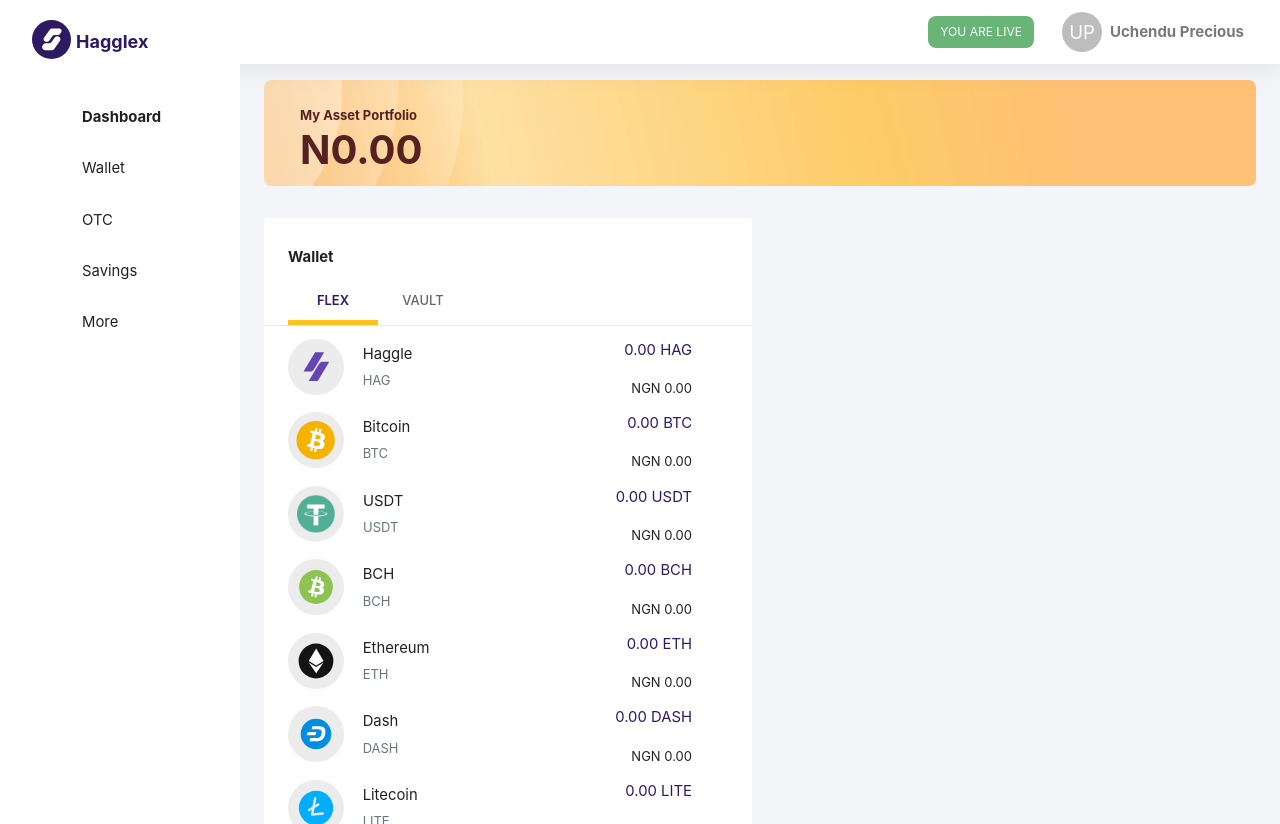
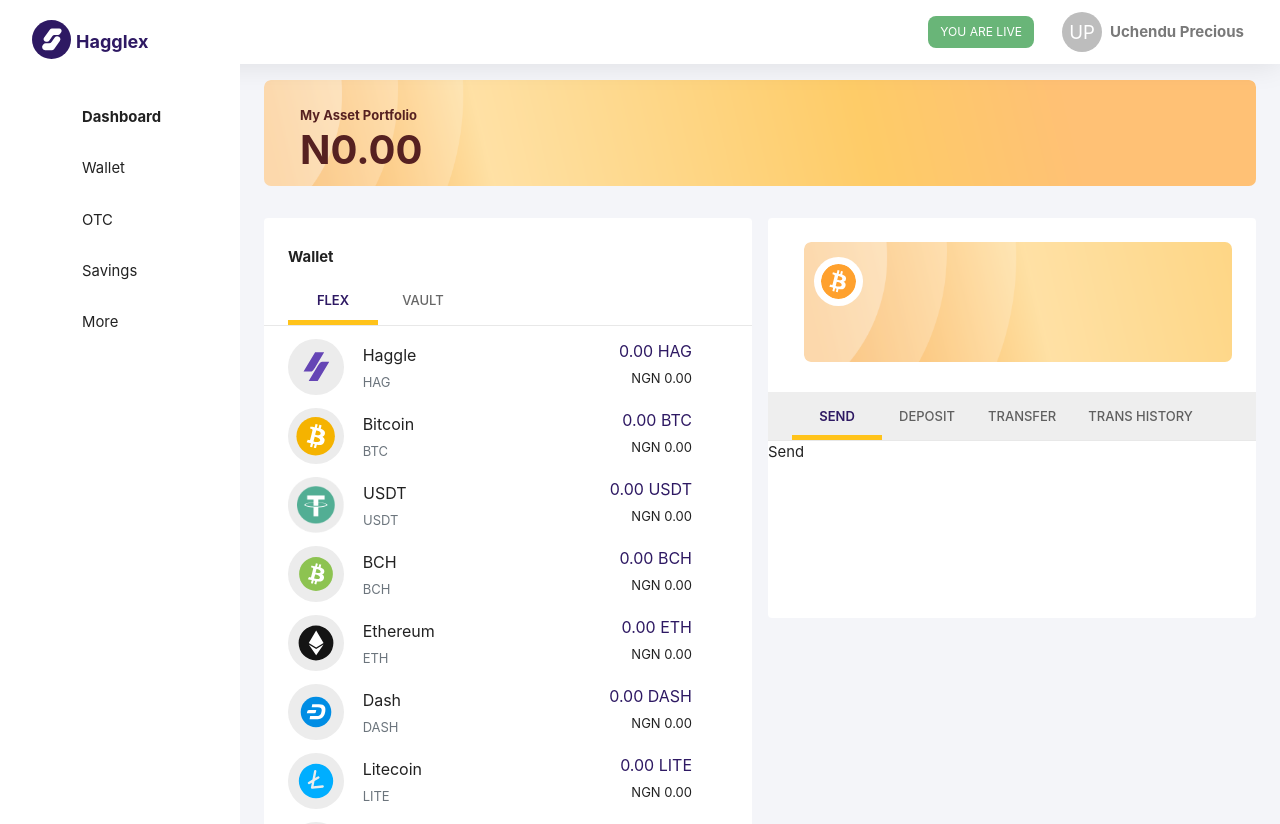
Before and after one commit to allindeveloper/hagglex-web, a React (Create React App) app: page /app/dashboard in a window 1280 px wide. Built offline with nearby package versions, Linux system fonts and the light colour scheme.

Commit message:
styling dashboard right section

```diff
--- a/src/components/shared/ListItem.tsx
+++ b/src/components/shared/ListItem.tsx
@@ -21,7 +21,7 @@
                 </div>
             </div>
             <div className={classes.listItemRight}>
-                <p>{amount.toFixed(2)} {code}</p>
+                <p className="mb-1">{amount.toFixed(2)} {code}</p>
                 <small>NGN {amount.toFixed(2)}</small>
             </div>
         </div>
--- a/src/components/shared/TopNavigation.tsx
+++ b/src/components/shared/TopNavigation.tsx
@@ -105,7 +105,9 @@
   tabs?: ITabs[],
   tabPanels?: ITabPanels[],
   tabIndex?: number,
-  history?: any
+  history?: any,
+  backgroundColor?:React.CSSProperties['backgroundColor'],
+  showBottomBorder?:boolean
 }
 const TopNavigation = (props: TopNavigationProps) => {
   const classes = useStyles();
@@ -154,6 +156,10 @@
           variant="scrollable"
           scrollButtons="auto"
           aria-label="tabs"
+          style={{
+            border:props.showBottomBorder ? 0:'',
+            backgroundColor:props.backgroundColor
+          }}
         >
           {props.tabs && renderAntTabs(props.tabs)}
         </AntTabs>
--- a/src/pages/Dashboard/Dashboard.tsx
+++ b/src/pages/Dashboard/Dashboard.tsx
@@ -1,46 +1,106 @@
-import { Grid, Typography } from "@mui/material";
-import React from "react";
+import { Grid, Typography, useTheme } from "@mui/material";
+import React, { useState } from "react";
 import dashboardStyles from "../../styles/dashboardStyles";
 import LeftSection from "./LeftSection";
+import awesomebitcoin from "../../assets/svg/awesome-bitcoin.svg";
+import TopNavigation from "../../components/shared/TopNavigation";
+import { useHistory } from "react-router";
+import { Space } from "../../components/ui/Space/Space";
+const Dashboard = () => {
+  const classes = dashboardStyles();
+  const appTheme = useTheme()
+  const [tabIndex, settabIndex] = useState(0);
+  const history = useHistory();
 
-const Dashboard = ()=>{
-
-    const classes = dashboardStyles()
-    return(
+  const handlesetTabIndex = (index: number) => {
+    settabIndex(index);
+  };
+  return (
     <div className={classes.dashboardRoot}>
       <div className={classes.topCard}>
         <div>
           <small className="m-0">My Asset Portfolio</small>
           <h1 className="m-0">N0.00 </h1>
         </div>
-                <div>
-
-                </div>
+        <div></div>
       </div>
 
       <Grid container spacing={2} className="mt-3">
-
         <Grid item md={6} xs={12}>
           <div className={classes.leftCard}>
             <div className="d-flex">
               <div className="ms-4 mt-4 mb-2">
-                            <Typography className="mt-1"><b>Wallet</b></Typography>
+                <Typography className="mt-1">
+                  <b>Wallet</b>
+                </Typography>
               </div>
-                        <div>
-
-                        </div>
+              <div></div>
             </div>
             <LeftSection />
           </div>
         </Grid>
         <Grid item md={6} xs={12}>
-                    <div className={classes.rightCard}>
-
+          <div className={classes.rightCard} >
+            <div className={classes.rightCardTop}>
+              <div>
+                <img src={awesomebitcoin} />
+              </div>
+            </div>
+            <Space top={30}/>
+            <div >
+            <TopNavigation
+              id={tabIndex}
+              handlesetTabIndex={handlesetTabIndex}
+              history={history}
+              showBottomBorder={false}
+              backgroundColor={appTheme.palette.grey[200]}
+              tabs={[
+                {
+                  label: "Send",
+                  index: 0,
+                  hidden: false,
+                },
+                {
+                  label: "Deposit",
+                  index: 1,
+                  hidden: false,
+                },
+                {
+                  label: "Transfer",
+                  index: 2,
+                  hidden: false,
+                },
+                {
+                  label: "Trans History",
+                  index: 3,
+                  hidden: false,
+                },
+              ]}
+              tabPanels={[
+                {
+                  index: 0,
+                  component: <div>Send</div>,
+                },
+                {
+                  index: 1,
+                  component: <div>Deposit</div>,
+                },
+                {
+                  index: 2,
+                  component: <div>Transfer</div>,
+                },
+                {
+                  index: 3,
+                  component: <div>Transfer History</div>,
+                },
+              ]}
+              tabIndex={tabIndex}
+            />
+            </div>
           </div>
         </Grid>
       </Grid>
-
     </div>
-    )
-}
-export default Dashboard
+  );
+};
+export default Dashboard;
--- a/src/styles/dashboardStyles.tsx
+++ b/src/styles/dashboardStyles.tsx
@@ -31,6 +31,24 @@
     rightCard:{
       borderRadius:theme.spacing(0.5),
       backgroundColor:theme.palette.primary.contrastText,
+      height:400,
+
+      paddingTop:theme.spacing(3),
+    },
+    rightCardTop:{
+      backgroundImage: `url(${yellowheader})`,
+      backgroundSize: "cover",
+      height:120,
+      borderRadius:7,
+      paddingLeft:10,
+      paddingTop:15,
+      marginLeft:theme.spacing(4.5),
+      marginRight:theme.spacing(3),
+      '& img':{
+        backgroundColor:theme.palette.primary.contrastText,
+        borderRadius:50,
+        padding:7
+      }
     }
   })
 );
--- a/src/styles/listItemStyles.tsx
+++ b/src/styles/listItemStyles.tsx
@@ -21,6 +21,7 @@
         cursor:'pointer'
     },
       '& p':{
+        fontSize:16,
         fontWeight:400,
       },
       '& img':{
```
Also changed, not shown: src/assets/svg/awesome-bitcoin.svg (added). Lines whose indentation alone changed are shown as unchanged.
